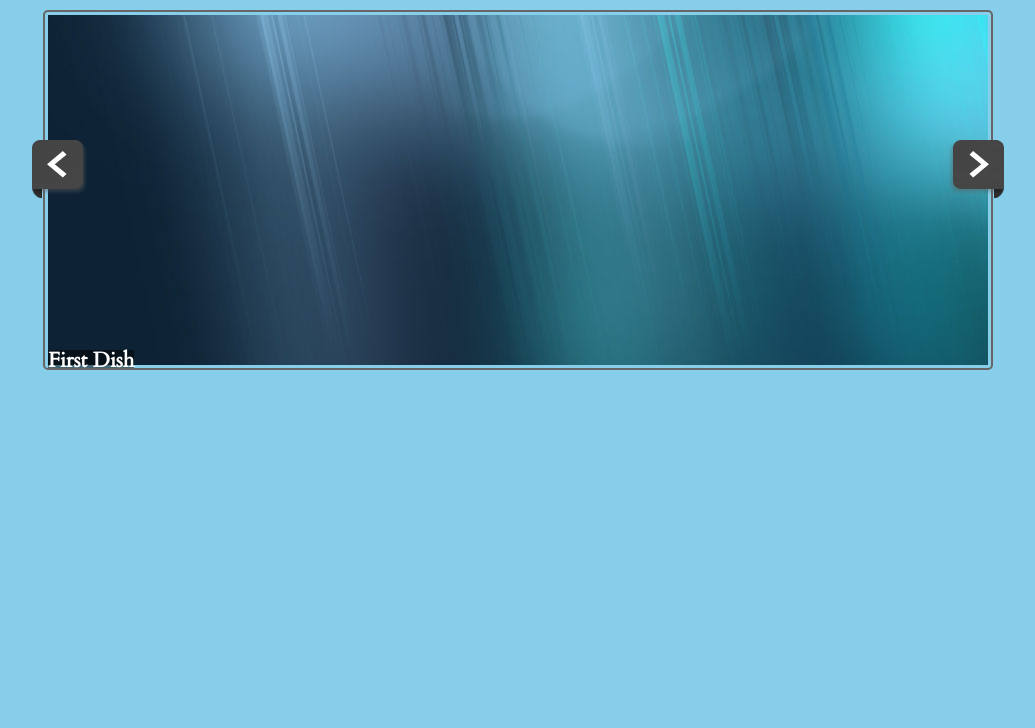
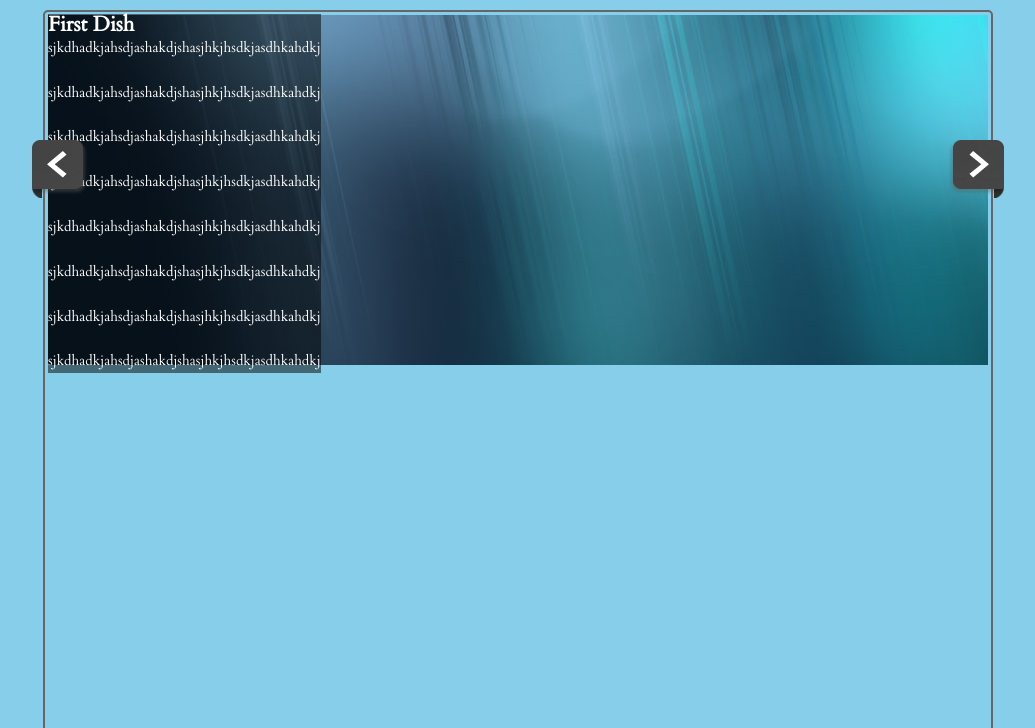
Before and after one commit to brescia57/one_dish, a plain HTML site: page index.html in a window 1280 px wide. Shown: the part 72-800 px from the top of the page, without its empty margins (118-1153 px from the left). Drawn offline with nearby package versions, Linux system fonts and the light colour scheme.

Commit message:
one_dish
playing with some ideas of placing larger content in the space

```diff
--- a/css/style.css
+++ b/css/style.css
@@ -29,7 +29,7 @@ h1{
 
 #slider{
 	width: 940px;
-	height: 350px;
+	height: 850px;
 	position: relative;
 	overflow: hidden;
 	float: left;
--- a/index.html
+++ b/index.html
@@ -20,6 +20,21 @@
 				<div class="slide">
 					<div class="slide-copy">
 						<h2>First Dish</h2>
+						<p>sjkdhadkjahsdjashakdjshasjhkjhsdkjasdhkahdkj</p>
+						<br>
+							<p>sjkdhadkjahsdjashakdjshasjhkjhsdkjasdhkahdkj</p>
+									<br>
+								<p>sjkdhadkjahsdjashakdjshasjhkjhsdkjasdhkahdkj</p>
+										<br>
+									<p>sjkdhadkjahsdjashakdjshasjhkjhsdkjasdhkahdkj</p>
+											<br>
+										<p>sjkdhadkjahsdjashakdjshasjhkjhsdkjasdhkahdkj</p>
+												<br>
+											<p>sjkdhadkjahsdjashakdjshasjhkjhsdkjasdhkahdkj</p>
+													<br>
+												<p>sjkdhadkjahsdjashakdjshasjhkjhsdkjasdhkahdkj</p>
+														<br>
+													<p>sjkdhadkjahsdjashakdjshasjhkjhsdkjasdhkahdkj</p>
 						<!--
 						<button id="myBtn">Open Recipe</button>
 						<div id="myModal" class="modal">
```
